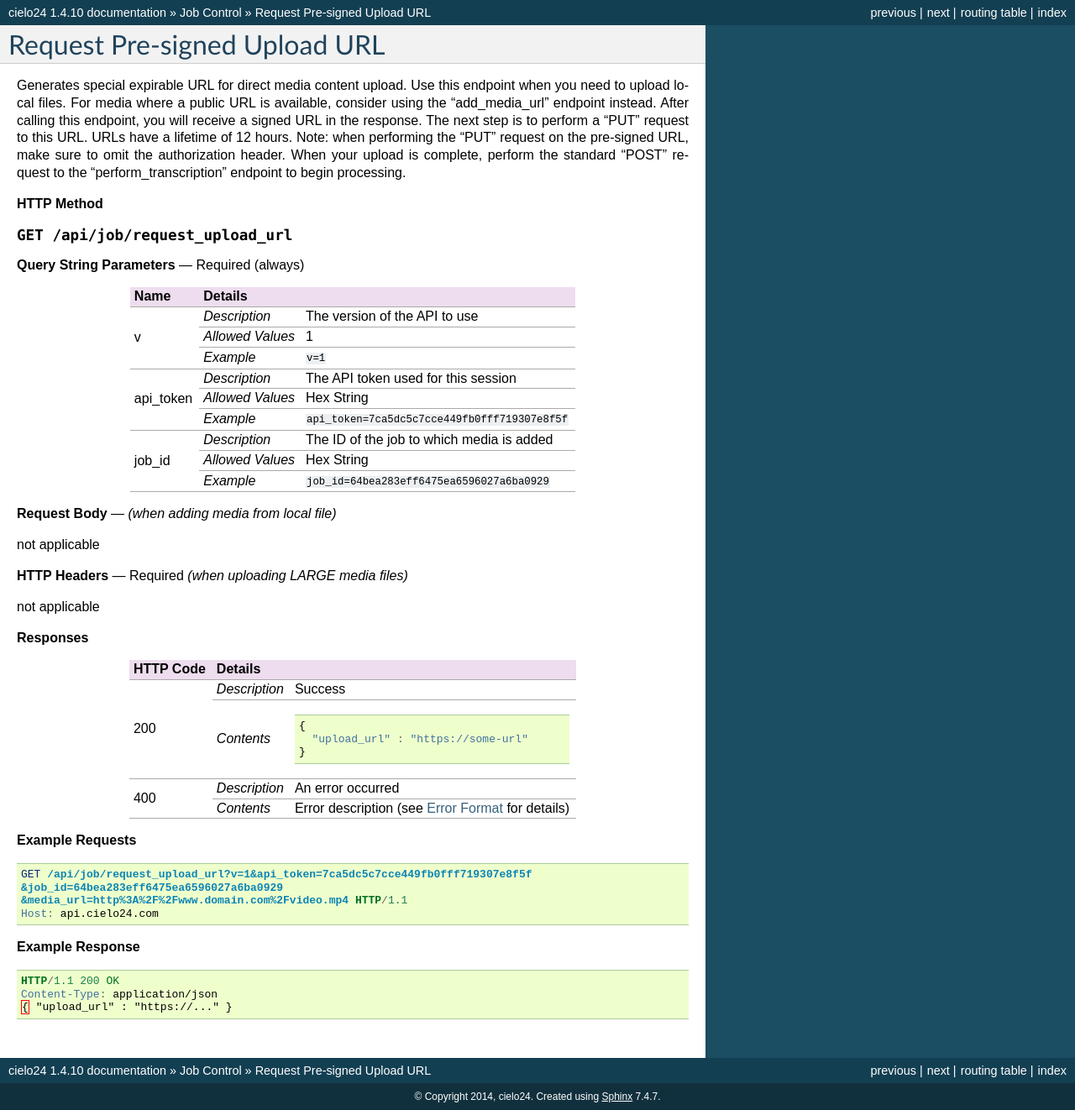
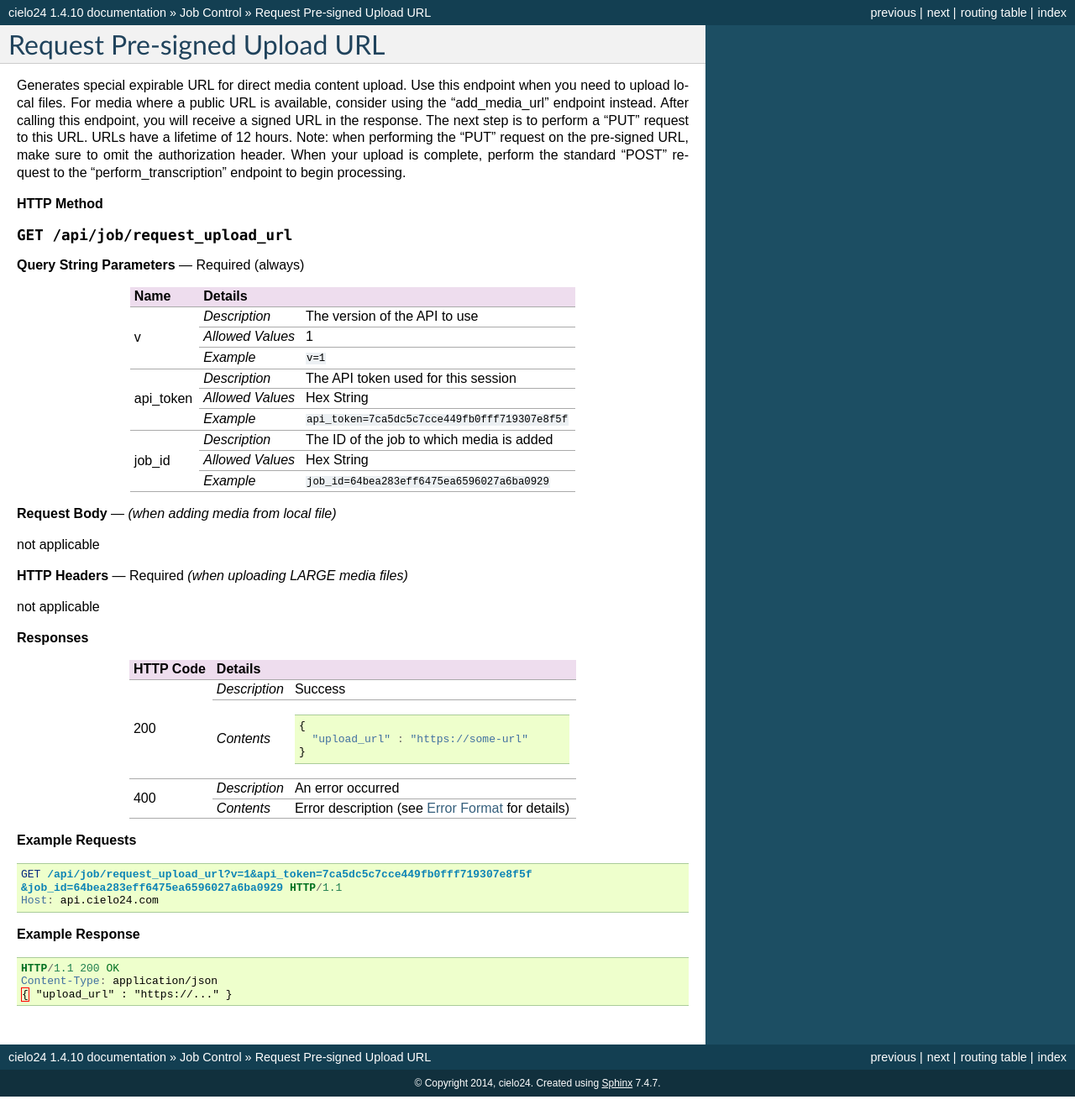
Before and after one commit to cielo24/Docs, a Sphinx documentation site: the page built from api/source/job_control/request_upload_url.rst, in a window 1280 px wide. Shown: the whole page at 84% size. Built offline with Sphinx 7.4.7, drawn with Linux system fonts in a browser that asks for light colours.

Commit message:
Remove media_url parameter in request_upload_url example

```diff
--- a/api/source/job_control/request_upload_url.rst
+++ b/api/source/job_control/request_upload_url.rst
@@ -67,8 +67,7 @@ not applicable
 .. sourcecode:: http
 
     GET /api/job/request_upload_url?v=1&api_token=7ca5dc5c7cce449fb0fff719307e8f5f
-    &job_id=64bea283eff6475ea6596027a6ba0929
-    &media_url=http%3A%2F%2Fwww.domain.com%2Fvideo.mp4 HTTP/1.1
+    &job_id=64bea283eff6475ea6596027a6ba0929 HTTP/1.1
     Host: api.cielo24.com
 
 **Example Response**
```
